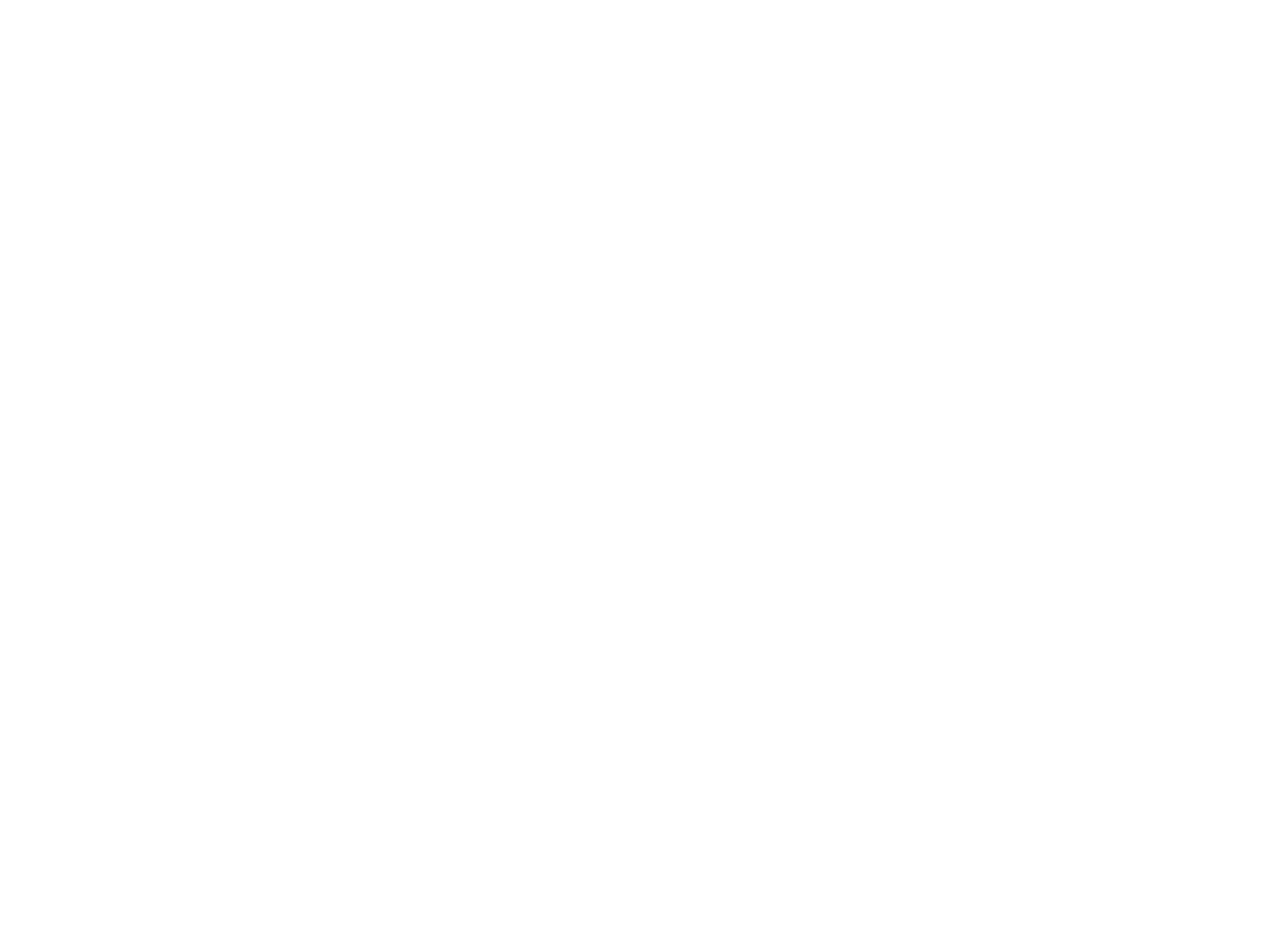
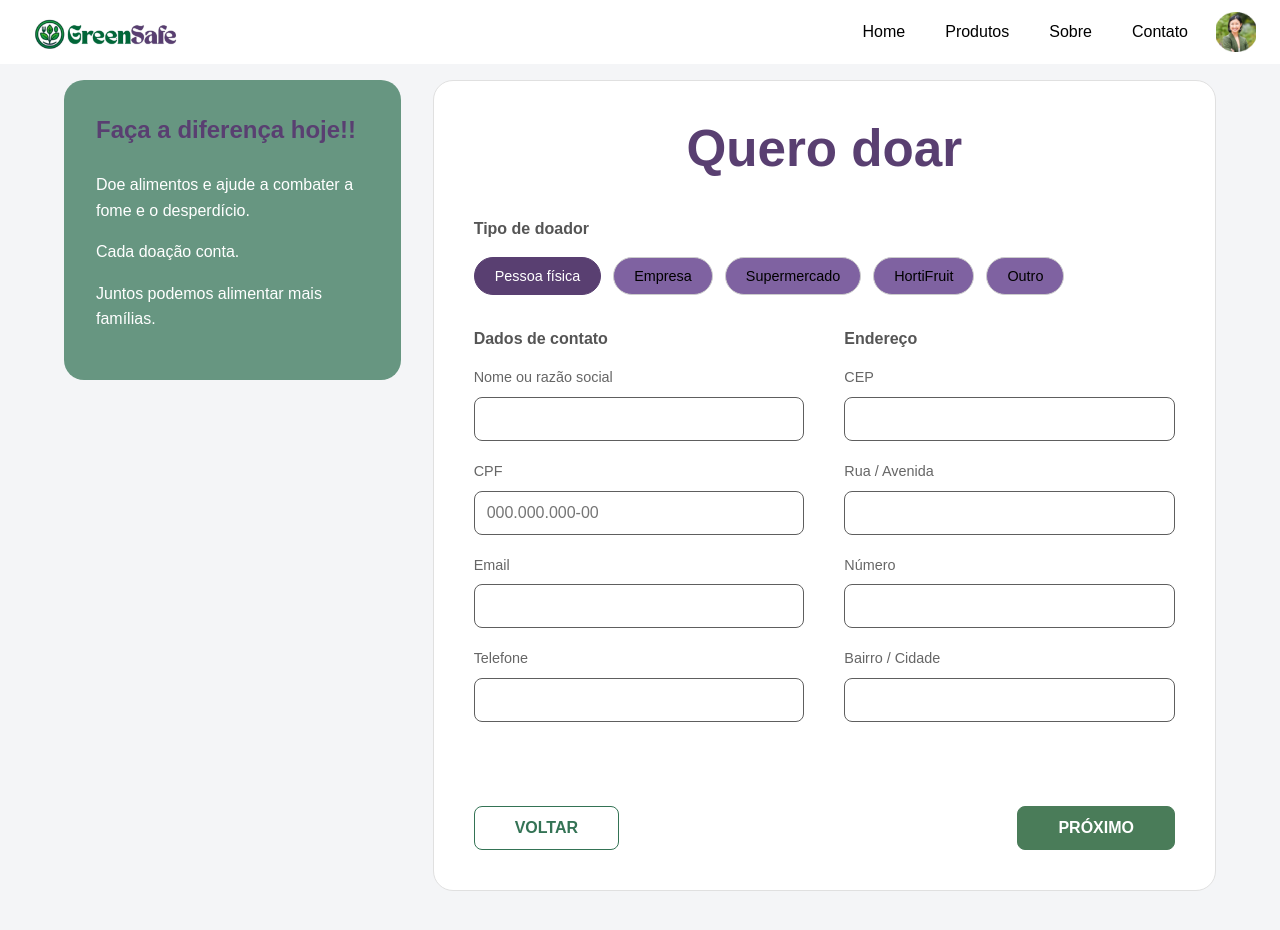
Before and after one commit to DharamLOL/AgroTech, a React (Vite) app: page /Doar in a window 1280 px wide. Before the commit this address had no page. Before the commit the page ends 800 px from the top, so only its background shows below. Built offline with nearby package versions, Linux system fonts and the light colour scheme.

Commit message:
Página Doar - V1.0

```diff
--- a/src/App.jsx
+++ b/src/App.jsx
@@ -1,6 +1,7 @@
 import { BrowserRouter, Routes, Route } from "react-router-dom";
 import Vendas from "./pages/Vendas";
 import Home from "./pages/Home";
+import Doar from "./pages/Doar";
 
 function App() {
   return (
@@ -8,6 +9,7 @@ function App() {
       <Routes>
         <Route path="/Vendas" element={<Vendas />} />
         <Route path="/Home" element={<Home />} />
+        <Route path="/Doar" element={<Doar />} />
       </Routes>
     </BrowserRouter>
   );
--- /dev/null
+++ b/src/css/Doar.module.css
@@ -0,0 +1,168 @@
+.pageContainer {
+  background-color: #f4f5f7;
+  min-height: 100vh;
+  padding-top: 80px;
+  padding-bottom: 40px;
+}
+
+
+.mainContent {
+  display: flex;
+  gap: 32px;
+  max-width: 1200px;
+  margin: 0 auto;
+  padding: 0 24px;
+}
+
+
+.infoBox {
+  background-color:#347355BA;
+  color: white;
+  padding: 32px;
+  border-radius: 20px;
+  height: fit-content;
+  flex-basis: 30%;
+}
+
+.infoBox h2 {
+  margin-bottom: 24px;
+  font-size: 1.5rem;
+  color: #593F71;
+}
+
+.infoBox p {
+  margin-bottom: 16px;
+  font-size: 1rem;
+  line-height: 1.6;
+}
+
+
+.formContainer {
+  background-color: white;
+  border: 1px solid #e0e0e0;
+  border-radius: 20px;
+  padding: 40px;
+  flex-basis: 70%;
+  display: flex;
+  flex-direction: column;
+}
+
+.formContainer h1 {
+  text-align: center;
+  margin-bottom: 40px;
+  color: #593F71;
+  font-weight: 600;
+}
+
+.formSection {
+  margin-bottom: 24px;
+}
+
+.sectionLabel {
+  display: block;
+  font-weight: 600;
+  color: #555;
+  margin-bottom: 16px;
+}
+
+.buttonGroup {
+  display: flex;
+  gap: 12px;
+  margin-bottom: 32px;
+}
+
+.typeButton, .activeButton {
+  padding: 10px 20px;
+  border-radius: 20px;
+  border: 1px solid #ccc;
+  background-color: #7f62a1;
+  cursor: pointer;
+  font-size: 0.9rem;
+  transition: all 0.2s ease;
+}
+
+.typeButton:hover {
+  background-color: #614583;
+  border-color: #999;
+}
+
+.activeButton {
+  background-color: #593F71;
+  color: white;
+  border-color: #593F71;
+}
+
+.formGrid {
+  display: grid;
+  grid-template-columns: 1fr 1fr;
+  gap: 40px;
+}
+
+.inputGroup {
+  display: flex;
+  flex-direction: column;
+  margin-bottom: 20px;
+  color: #333;
+}
+
+.inputGroup label {
+  font-size: 0.9rem;
+  color: #666;
+  margin-bottom: 8px;
+}
+
+.inputGroup input {
+  width: 100%;
+  padding: 12px;
+  border: 1px solid #5e5e5e;
+  border-radius: 8px;
+  font-size: 1rem;
+  background-color: #ffffff;
+  color: #000;
+}
+
+.inputGroup input:focus {
+  outline: none;
+  border-color: #593F71;
+  box-shadow: 0 0 0 2px rgba(89, 63, 113, 0.2);
+}
+
+.actionButtons {
+  display: flex;
+  justify-content: space-between;
+  margin-top: 40px;
+}
+
+.btnVoltar, .btnProximo {
+  padding: 12px 40px;
+  border-radius: 8px;
+  font-size: 1rem;
+  font-weight: 600;
+  cursor: pointer;
+  border: 1px solid;
+  transition: all 0.2s ease;
+}
+
+.btnVoltar {
+  background-color: white;
+  border-color: #347355;
+  color: #347355;
+}
+
+.btnVoltar:hover {
+  background-color: #347355;
+  border-color:#347355;
+  color: white;
+}
+
+.btnProximo {
+  background-color: #4a7c59;
+  border-color: #4a7c59;
+  color: white;
+}
+
+.btnProximo:hover {
+  background-color: white;
+  color: #4a7c59;
+  border-color: #4a7c59;
+}
--- /dev/null
+++ b/src/pages/Doar.jsx
@@ -0,0 +1,127 @@
+import React, { useState } from 'react';
+import Header from '../components/Header';
+import styles from '../css/Doar.module.css';
+
+function Doar() {
+  const [tipoDoador, setTipoDoador] = useState('Pessoa física');
+  const [formData, setFormData] = useState({
+    nome: '',
+    cpfCnpj: '',
+    email: '',
+    telefone: '',
+    cep: '',
+    rua: '',
+    numero: '',
+    bairro: ''
+  });
+
+  const tiposDeDoador = ['Pessoa física', 'Empresa', 'Supermercado', 'HortiFruit', 'Outro'];
+
+  const handleChange = (e) => {
+    const { name, value } = e.target;
+    setFormData(prevData => ({
+      ...prevData,
+      [name]: value
+    }));
+  };
+
+  const handleTipoDoadorChange = (novoTipo) => {
+    setTipoDoador(novoTipo);
+    setFormData(prevData => ({ ...prevData, cpfCnpj: '' }));
+  };
+
+
+  return (
+    <div className={styles.pageContainer}>
+      <Header />
+      <main className={styles.mainContent}>
+        <aside className={styles.infoBox}>
+          <h2>Faça a diferença hoje!!</h2>
+          <p>Doe alimentos e ajude a combater a fome e o desperdício.</p>
+          <p>Cada doação conta.</p>
+          <p>Juntos podemos alimentar mais famílias.</p>
+        </aside>
+
+        <div className={styles.formContainer}>
+          <h1>Quero doar</h1>
+
+          <form onSubmit={(e) => e.preventDefault()}>
+            <section className={styles.formSection}>
+              <label className={styles.sectionLabel}>Tipo de doador</label>
+              <div className={styles.buttonGroup}>
+                {tiposDeDoador.map((tipo) => (
+                  <button
+                    key={tipo}
+                    type="button"
+                    className={tipo === tipoDoador ? styles.activeButton : styles.typeButton}
+                    onClick={() => handleTipoDoadorChange(tipo)}
+                  >
+                    {tipo}
+                  </button>
+                ))}
+              </div>
+            </section>
+
+            <div className={styles.formGrid}>
+              <section className={styles.formSection}>
+                <label className={styles.sectionLabel}>Dados de contato</label>
+                <div className={styles.inputGroup}>
+                  <label htmlFor="nome">Nome ou razão social</label>
+                  <input type="text" id="nome" name="nome" value={formData.nome} onChange={handleChange} />
+                </div>
+                <div className={styles.inputGroup}>
+                  <label htmlFor="cpfCnpj">
+                    {tipoDoador === 'Pessoa física' ? 'CPF' : 'CNPJ'}
+                  </label>
+                  <input
+                    type="text"
+                    id="cpfCnpj"
+                    name="cpfCnpj"
+                    value={formData.cpfCnpj}
+                    onChange={handleChange}
+                    placeholder={tipoDoador === 'Pessoa física' ? '000.000.000-00' : '00.000.000/0000-00'}
+                  />
+                </div>
+                <div className={styles.inputGroup}>
+                  <label htmlFor="email">Email</label>
+                  <input type="email" id="email" name="email" value={formData.email} onChange={handleChange} />
+                </div>
+                <div className={styles.inputGroup}>
+                  <label htmlFor="telefone">Telefone</label>
+                  <input type="tel" id="telefone" name="telefone" value={formData.telefone} onChange={handleChange} />
+                </div>
+              </section>
+
+              <section className={styles.formSection}>
+                <label className={styles.sectionLabel}>Endereço</label>
+                <div className={styles.inputGroup}>
+                    <label htmlFor="cep">CEP</label>
+                    <input type="text" id="cep" name="cep" value={formData.cep} onChange={handleChange}/>
+                </div>
+                <div className={styles.inputGroup}>
+                    <label htmlFor="rua">Rua / Avenida</label>
+                    <input type="text" id="rua" name="rua" value={formData.rua} onChange={handleChange}/>
+                </div>
+                <div className={styles.inputGroup}>
+                    <label htmlFor="numero">Número</label>
+                    <input type="text" id="numero" name="numero" value={formData.numero} onChange={handleChange}/>
+                </div>
+                <div className={styles.inputGroup}>
+                    <label htmlFor="bairro">Bairro / Cidade</label>
+                    <input type="text" id="bairro" name="bairro" value={formData.bairro} onChange={handleChange}/>
+                </div>
+              </section>
+            </div>
+
+            <div className={styles.actionButtons}>
+              <button type="button" className={styles.btnVoltar}>VOLTAR</button>
+              <button type="submit" className={styles.btnProximo}>PRÓXIMO</button>
+            </div>
+          </form>
+        </div>
+      </main>
+    </div>
+  );
+}
+
+export default Doar;
```
